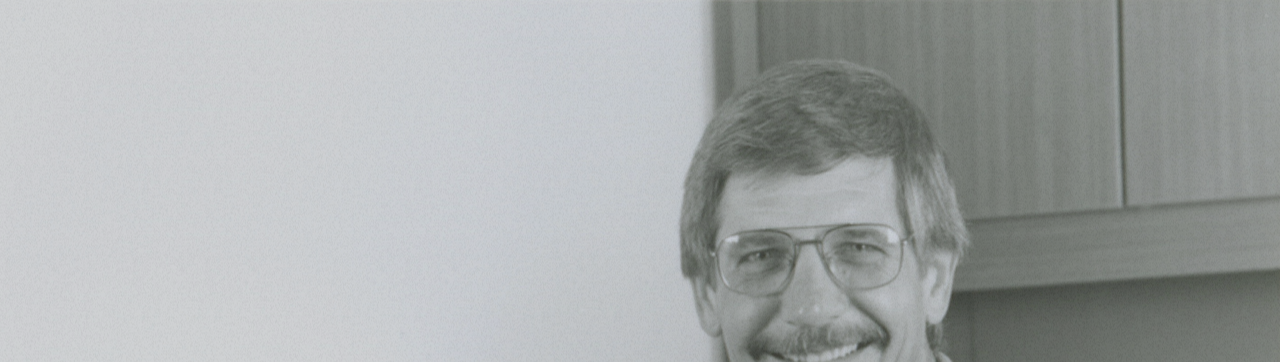
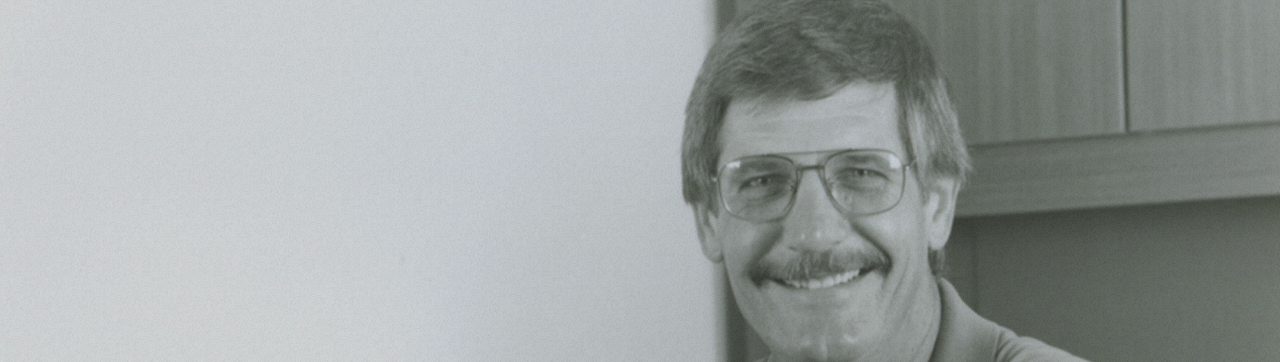
Before and after one commit to jsondavis/ronbalicki, a website: page src/index.html in a window 1280 px wide. Shown: the top 362 px of the page. Drawn offline with Linux system fonts and the light colour scheme.

Commit message:
[update] resized lead photo

```diff
--- a/src/css/style-wide.css
+++ b/src/css/style-wide.css
@@ -13,6 +13,6 @@
 /* Banner */
 
 	#banner {
-		padding: 14.5em 0 8em 0;
+		padding: 6.5em 0 8em 0;
 
 	}
--- a/src/css/style.css
+++ b/src/css/style.css
@@ -1211,7 +1211,7 @@
 		background-attachment: scroll,							fixed;
 		background-color: #666;
 		/*background-image: url("images/overlay.png"), url("../images/banner.jpg");*/
-		background-image: url("images/overlay.png"), url("../images/Ron_Balicki_Lead_Image.jpg");
+		background-image: url("images/overlay.png"), url("../images/Ron_Lead_Crop.jpg");
 		background-position: bottom left,						center top;
 		background-repeat: repeat,							no-repeat;
 		-webkit-background-size: auto,							cover;
```
Also changed, not shown: src/images/Ron_Lead_Crop.jpg (added).
